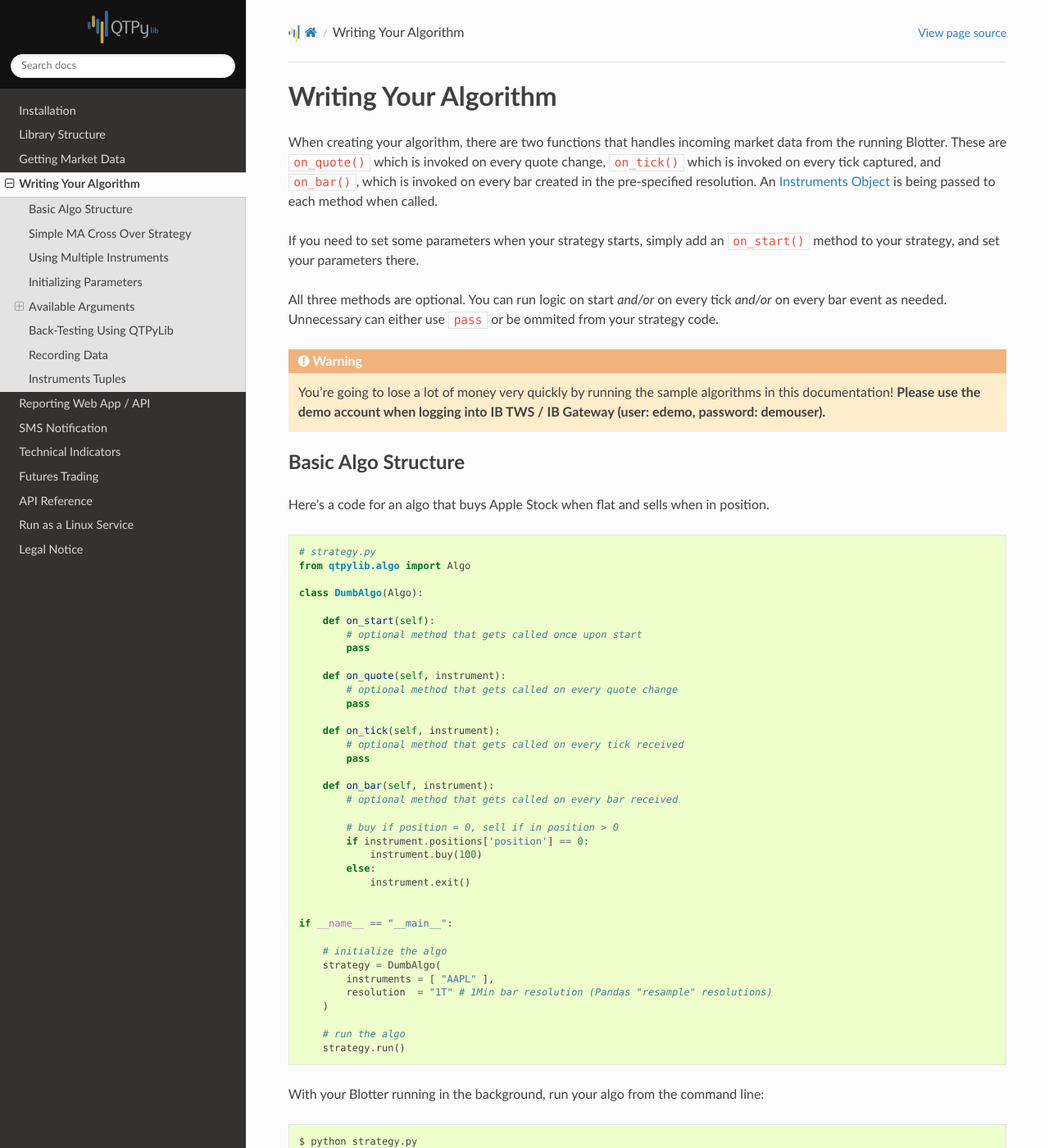
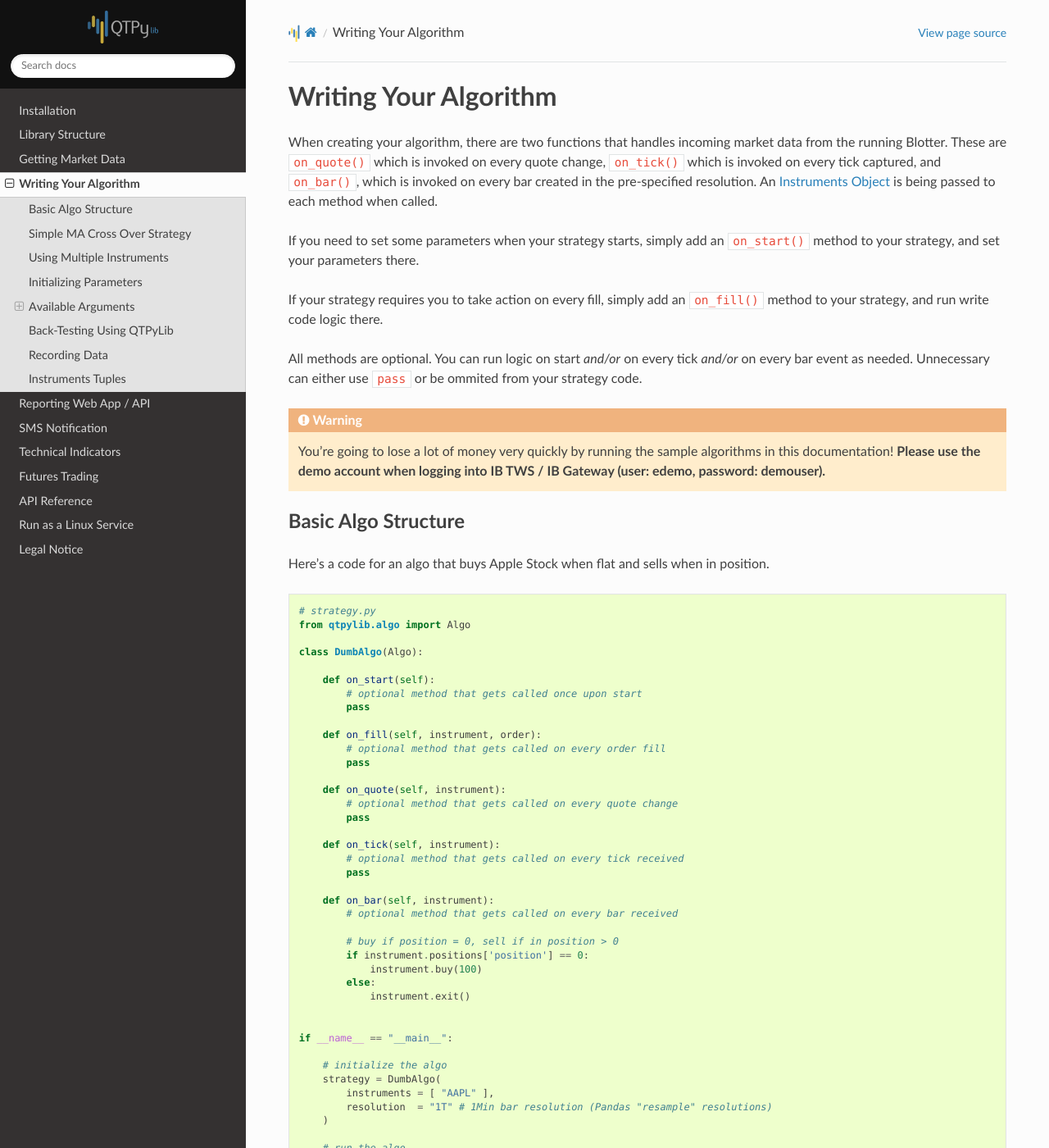
Before and after one commit to ranaroussi/qtpylib, a Sphinx documentation site: the page built from docs/source/algo.rst, in a window 1280 px wide and 1400 px high. Shown: the whole window at 82% size. Built offline with Sphinx 7.4.7 and the Read the Docs theme 2.0.0, drawn with Linux system fonts in a browser that asks for light colours.

Commit message:
latest docs

```diff
--- a/docs/source/algo.rst
+++ b/docs/source/algo.rst
@@ -13,7 +13,11 @@ If you need to set some parameters when your strategy starts,
 simply add an ``on_start()`` method to your strategy, and set
 your parameters there.
 
-All three methods are optional. You can run logic on start *and/or*
+If your strategy requires you to take action on every fill,
+simply add an ``on_fill()`` method to your strategy, and
+run write code logic there.
+
+All methods are optional. You can run logic on start *and/or*
 on every tick *and/or* on every bar event as needed. Unnecessary can
 either use ``pass`` or be ommited from your strategy code.
 
@@ -40,6 +44,10 @@ and sells when in position.
 
         def on_start(self):
             # optional method that gets called once upon start
+            pass
+
+        def on_fill(self, instrument, order):
+            # optional method that gets called on every order fill
             pass
 
         def on_quote(self, instrument):
--- a/docs/source/api_algo.rst
+++ b/docs/source/api_algo.rst
@@ -22,5 +22,5 @@ For example:
 
 
 .. autoclass:: qtpylib.algo.Algo
-    :members: run, on_start, on_quote, on_tick, on_bar, record, sms, get_instrument, order, cancel_order, get_history
+    :members: run, on_start, on_quote, on_tick, on_bar, on_fill, record, sms, get_instrument, order, cancel_order, get_history
     :member-order: bysource
```
Also changed, not shown: 2 other files.
